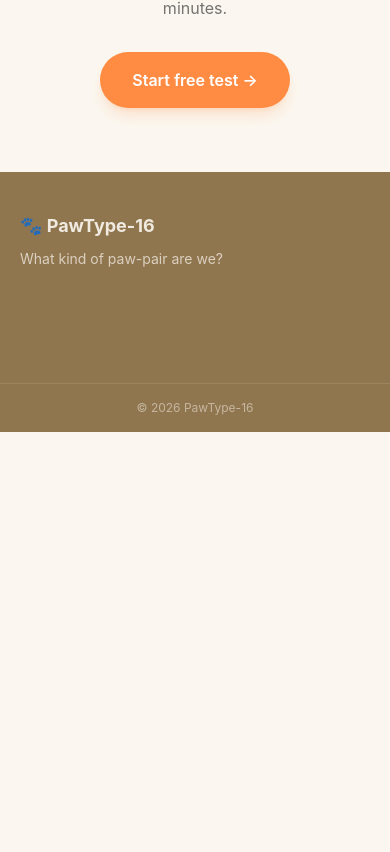
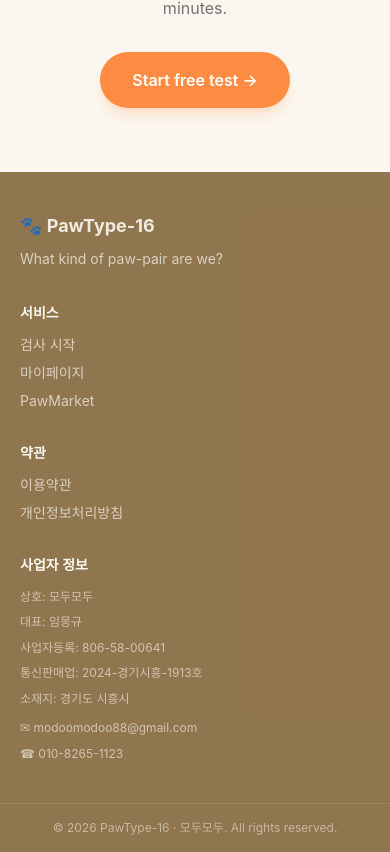
Before and after one commit to ggf922/pawtype16, a Next.js app: page /en in a window 390 px wide. Shown: the part 3855-4707 px from the top of the page. Before the commit the page ends 4287 px from the top, so only its background shows below. Built offline with nearby package versions, Linux system fonts and the light colour scheme; no server answers.

Commit message:
feat: add legal footer links, remove MBTI branding for trademark safety

```diff
--- a/app/[locale]/page.tsx
+++ b/app/[locale]/page.tsx
@@ -274,19 +274,90 @@ export default function HomePage({ params }: { params: { locale: string } }) {
 
       {/* Footer */}
       <footer className="bg-cocoa/95 text-cream/90">
-        <div className="mx-auto max-w-6xl px-5 py-10 grid gap-6 md:grid-cols-4 text-sm">
+        <div className="mx-auto max-w-6xl px-5 py-10 grid gap-8 md:grid-cols-4 text-sm">
+          {/* Brand */}
           <div>
             <div className="font-bold text-lg">🐾 PawType-16</div>
             <p className="mt-2 text-cream/70 leading-relaxed">
               {t(locale, "brand_tag")}
             </p>
           </div>
-          <div></div>
-          <div></div>
-          <div></div>
+
+          {/* Service */}
+          <div>
+            <div className="font-semibold text-cream mb-3">서비스</div>
+            <ul className="space-y-2 text-cream/70">
+              <li>
+                <Link href={`/${locale}/quiz`} className="hover:text-cream transition">
+                  검사 시작
+                </Link>
+              </li>
+              <li>
+                <Link href={`/${locale}/me`} className="hover:text-cream transition">
+                  마이페이지
+                </Link>
+              </li>
+              <li>
+                <a
+                  href="https://modoomodoo.com/mcategory.php?category=575"
+                  target="_blank"
+                  rel="noopener noreferrer"
+                  className="hover:text-cream transition"
+                >
+                  PawMarket
+                </a>
+              </li>
+            </ul>
+          </div>
+
+          {/* Legal */}
+          <div>
+            <div className="font-semibold text-cream mb-3">약관</div>
+            <ul className="space-y-2 text-cream/70">
+              <li>
+                <Link href={`/${locale}/terms`} className="hover:text-cream transition">
+                  이용약관
+                </Link>
+              </li>
+              <li>
+                <Link
+                  href={`/${locale}/privacy`}
+                  className="hover:text-cream transition font-medium"
+                >
+                  개인정보처리방침
+                </Link>
+              </li>
+            </ul>
+          </div>
+
+          {/* Business info */}
+          <div>
+            <div className="font-semibold text-cream mb-3">사업자 정보</div>
+            <ul className="space-y-1.5 text-cream/60 text-xs leading-relaxed">
+              <li>상호: 모두모두</li>
+              <li>대표: 임몽규</li>
+              <li>사업자등록: 806-58-00641</li>
+              <li>통신판매업: 2024-경기시흥-1913호</li>
+              <li>소재지: 경기도 시흥시</li>
+              <li className="pt-1">
+                <a
+                  href="mailto:modoomodoo88@gmail.com"
+                  className="hover:text-cream transition"
+                >
+                  ✉ modoomodoo88@gmail.com
+                </a>
+              </li>
+              <li>
+                <a href="tel:010-8265-1123" className="hover:text-cream transition">
+                  ☎ 010-8265-1123
+                </a>
+              </li>
+            </ul>
+          </div>
         </div>
-        <div className="border-t border-cream/10 text-center text-xs text-cream/50 py-4">
-          © 2026 PawType-16
+
+        <div className="border-t border-cream/10 text-center text-xs text-cream/50 py-4 px-5">
+          © 2026 PawType-16 · 모두모두. All rights reserved.
         </div>
       </footer>
     </main>
--- a/app/layout.tsx
+++ b/app/layout.tsx
@@ -15,7 +15,9 @@ export const metadata: Metadata = {
   applicationName: "PawType-16",
   keywords: [
     "PawType",
-    "반려동물 MBTI",
+    "반려동물 성격",
+    "반려동물 궁합",
+    "펫 성향 테스트",
     "반려견 성격",
     "반려묘 성격",
     "Big Five",
```
